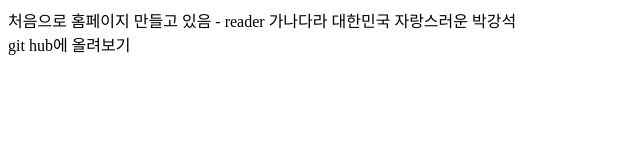
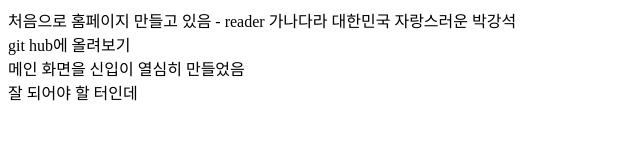
Before and after one commit to kspark-hs/new-project, a plain HTML site: page index.html in a window 1280 px wide. Shown: the whole page, without its empty margins (0-640 px from the left). Drawn offline with Linux system fonts and the light colour scheme.

Commit message:
freshman second commit

```diff
--- a/index.html
+++ b/index.html
@@ -9,5 +9,10 @@
     처음으로 홈페이지 만들고 있음 - reader 가나다라 대한민국 자랑스러운 박강석<br>
     git hub에 올려보기
 
+    <main>
+      메인 화면을 신입이 열심히 만들었음<br>
+      잘 되어야 할 터인데
+    </main>
+
   </body>
 </html>
```
